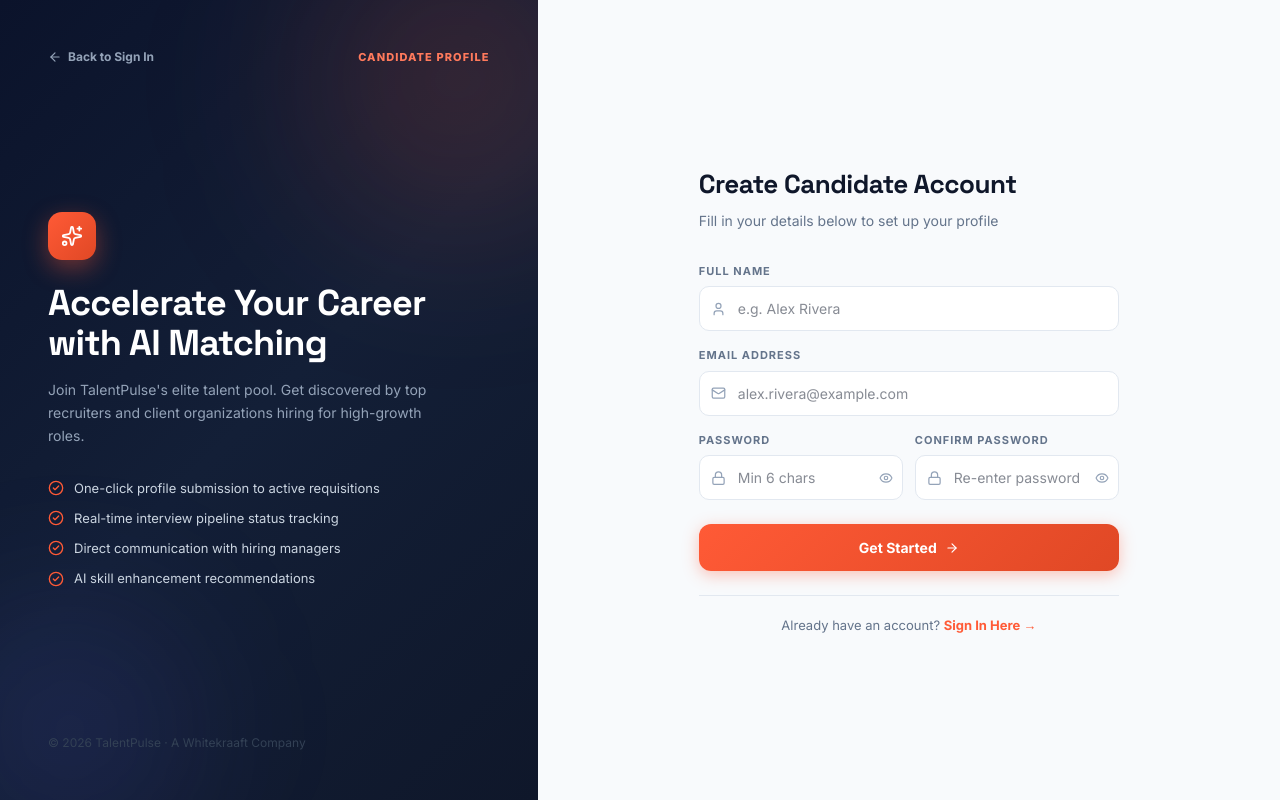
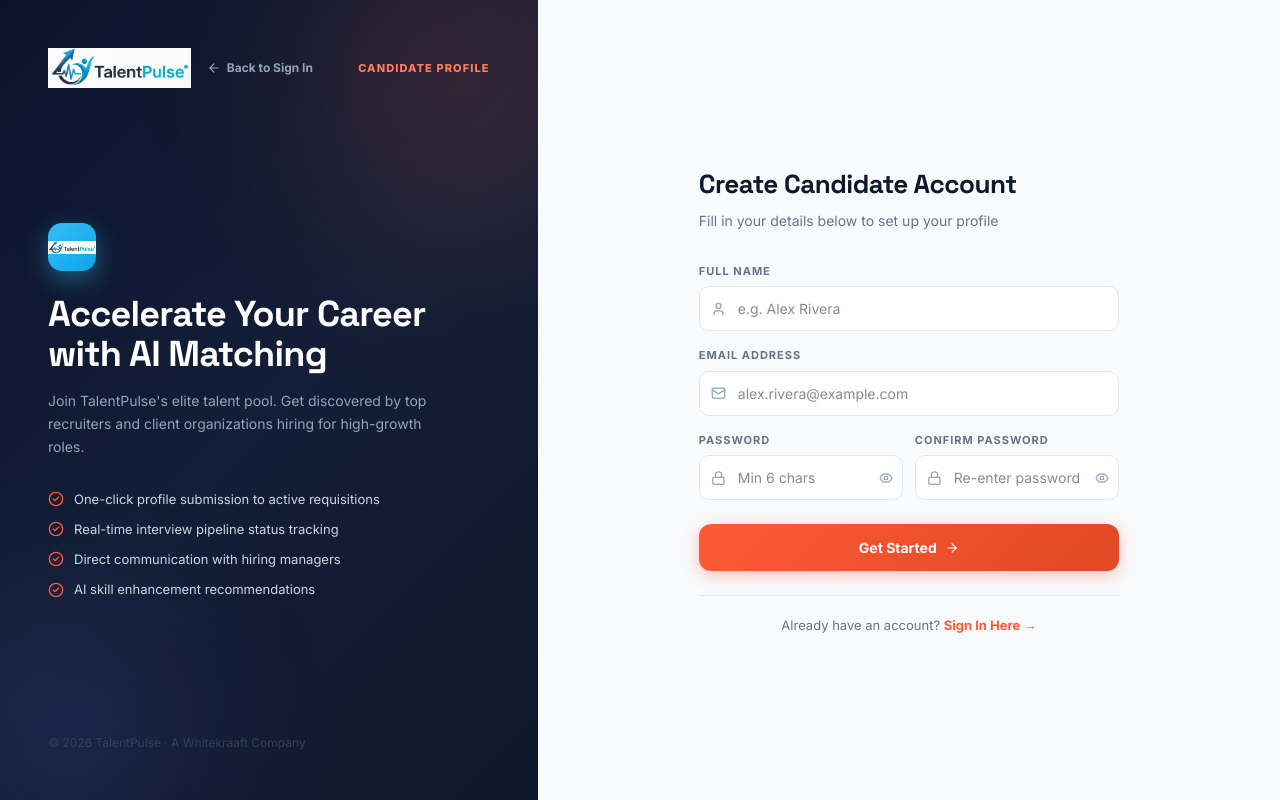
Before and after one commit to selva-aiprojects/talent-pulse, a Next.js app: page /register in a window 1280 px wide. Built offline with nearby package versions, Linux system fonts and the light colour scheme.

Commit message:
Refresh register form: add TalentPulse logo to top nav and hero area

```diff
--- a/app/register/page.tsx
+++ b/app/register/page.tsx
@@ -98,12 +98,15 @@
 
         {/* top nav */}
         <div style={{ position:'relative', zIndex:1, display:'flex', alignItems:'center', justifyContent:'space-between' }}>
+          <div style={{ display:'flex', alignItems:'center', gap:'16px' }}>
+            <img src="/TalentPulse-logo.png" alt="TalentPulse Logo" style={{ height:'40px', width:'auto', objectFit:'contain' }} />
             <Link href="/login" style={{ display:'inline-flex', alignItems:'center', gap:'6px', fontSize:'12px', fontWeight:700, color:'#94A3B8', transition:'color 0.2s' }}
               onMouseEnter={e => e.currentTarget.style.color='#fff'}
               onMouseLeave={e => e.currentTarget.style.color='#94A3B8'}
             >
               <ArrowLeft size={14} /> Back to Sign In
             </Link>
+          </div>
           <span style={{ fontSize:'11px', fontWeight:800, color:'#FF7A5C', textTransform:'uppercase', letterSpacing:'0.1em' }}>Candidate Profile</span>
         </div>
 
@@ -111,12 +114,12 @@
         <div style={{ position:'relative', zIndex:1, maxWidth:'380px' }}>
           <div style={{
             width:'48px', height:'48px', borderRadius:'14px',
-            background:'linear-gradient(135deg, #FF5A36, #E04825)',
+            background:'linear-gradient(135deg, #38BDF8, #0EA5E9)',
             display:'flex', alignItems:'center', justifyContent:'center',
-            boxShadow:'0 8px 24px rgba(255,90,54,0.4)',
+            boxShadow:'0 8px 24px rgba(56,192,247,0.4)',
             marginBottom:'24px',
           }}>
-            <Sparkles size={22} style={{ color:'#fff' }} />
+            <img src="/TalentPulse-logo.png" alt="TalentPulse Logo" style={{ height:'28px', width:'auto', objectFit:'contain' }} />
           </div>
 
           <h1 style={{
```
Lines whose indentation alone changed are shown as unchanged.
